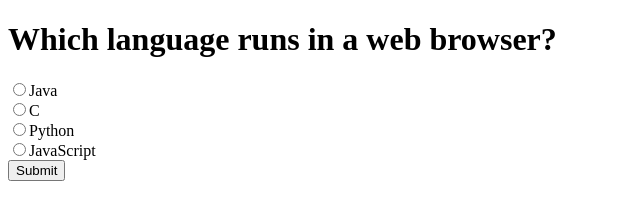
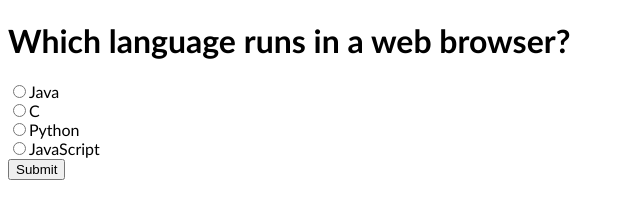
Before and after one commit to barbell-dev/100xDevs-Assignments, a plain HTML site: page week-3/easy/quiz-app/index.html in a window 1280 px wide. Shown: the whole page, without its empty margins (0-640 px from the left). Drawn offline with Linux system fonts and the light colour scheme.

Commit message:
basic functionality is working

```diff
--- a/week-3/easy/quiz-app/index.css
+++ b/week-3/easy/quiz-app/index.css
@@ -0,0 +1,4 @@
+body {
+  font-family: "Trebuchet MS", "Lucida Sans Unicode", "Lucida Grande",
+    "Lucida Sans", Arial, sans-serif;
+}
--- a/week-3/easy/quiz-app/index.html
+++ b/week-3/easy/quiz-app/index.html
@@ -1,6 +1,8 @@
 <!DOCTYPE html>
 <html>
-  <head> </head>
+  <head>
+    <link rel="stylesheet" href="index.css" />
+  </head>
   <body>
     <script type="module" src="./index.js"></script>
   </body>
```
